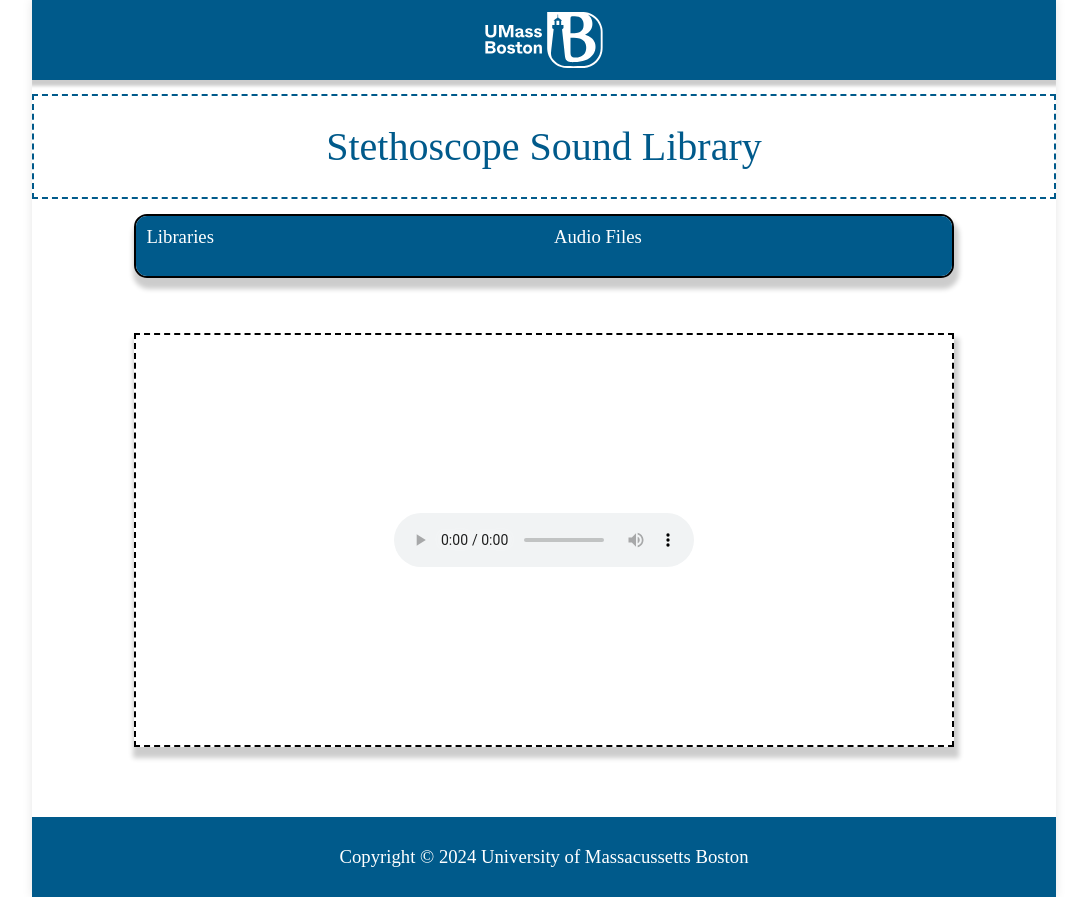
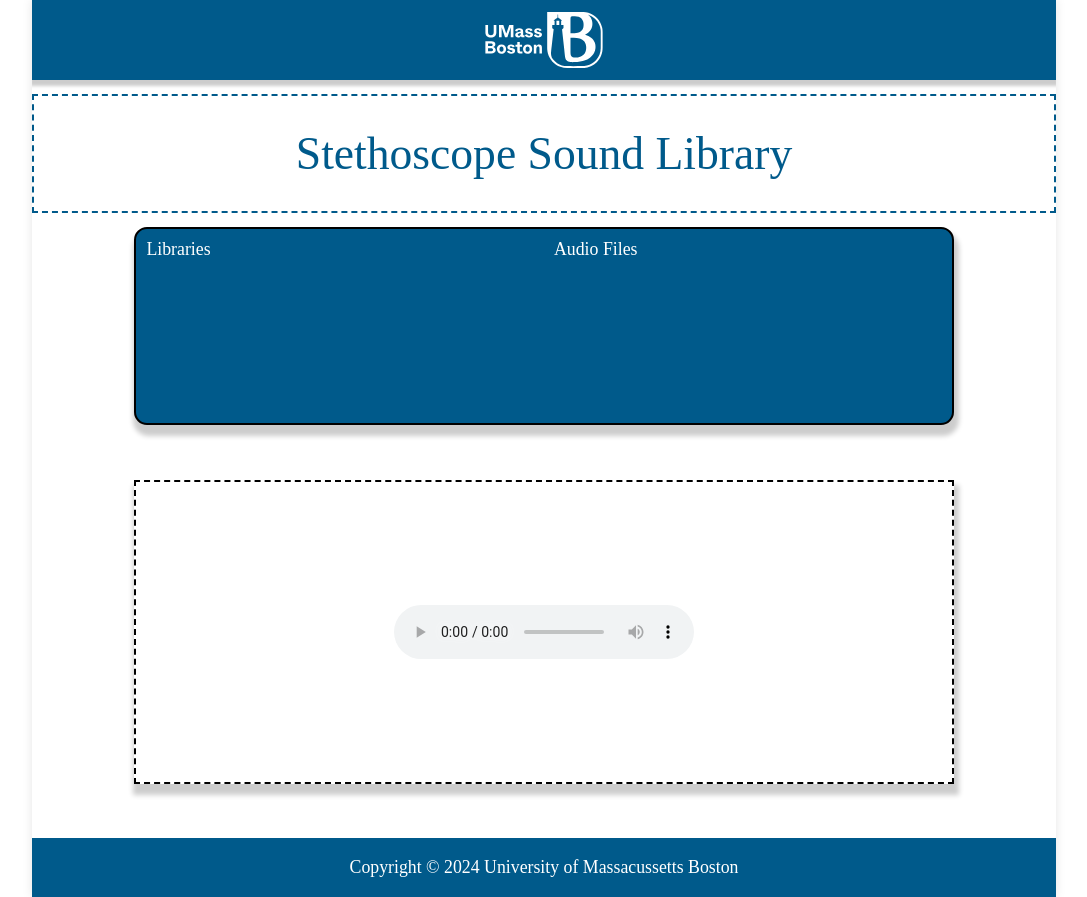
Before and after one commit to DEM-1323/Stethescope-Sound-Library, a Flask app: page / in a window 1280 px wide. Shown: the whole page, without its empty margins (96-1183 px from the left). Run offline with Flask 3, Linux system fonts and the light colour scheme; data that the repository does not hold is empty; some web fonts are replaced.

Commit message:
adjusted font sizing for title and footer to use relative sizing and added min and max height to library select

```diff
--- a/static/css/styles.css
+++ b/static/css/styles.css
@@ -27,12 +27,12 @@ h1, h3 {
   flex-direction: column;
   justify-content: flex-start; /* Vertical centering */
   align-items: center; /* Horizontal centering */
-  min-height: 100vh; /* Use the full height of the viewport */
+  height: 100vh; /* Use the full height of the viewport */
   width: 100%;
   max-width: 1024px;
   margin: auto;
   background-color: #fff;
-  overflow: hidden;
+  overflow-y: auto;
 }
 
 .App-Header {
@@ -71,7 +71,8 @@ h1, h3 {
 }
 
 #Title {
-    font-size: 40px;
+
+    font-size: calc(20px + 2vw);
 }
 
 .Library-Select{
@@ -79,27 +80,31 @@ h1, h3 {
     flex: 0 1 auto;
     height: 30%;
     width: 80%;
+    min-height: 100px;
+    max-height: 250px;
     border: 2px solid;
     border-radius: 13px;
     overflow-y: auto;
     margin-top: calc(10px + .5vh);
     box-shadow: 2px 8px 5px 3px rgba(0, 0, 0, 0.2);
+    background-color: #005A8B;
 }
 
 .Library-Select h3 {
     margin-top: 0;
+    margin-bottom: .2vh;
 }
 
 .sidebar, .File-Select {
     flex: 1;
     padding: 10px;
-    background-color: #005A8B;
     color: white;
 }
 
 
 h3 {
     color: white;
+    font-size: calc(10px + 1.2vw);
 }
 
 ul {
@@ -143,6 +148,8 @@ ul li:hover {
     margin-top: auto;
 }
 
+
+
 @media (min-width: 1025px) {
     html, body {
         background-color: #fff;
@@ -156,6 +163,12 @@ ul li:hover {
         max-height: 96.33px;
 
     }
+    .App-Footer {
+        padding: 0;
+    }
+    h3 {
+        font-size: calc(5px + 1vw);
+    }
 
 
 }
```
